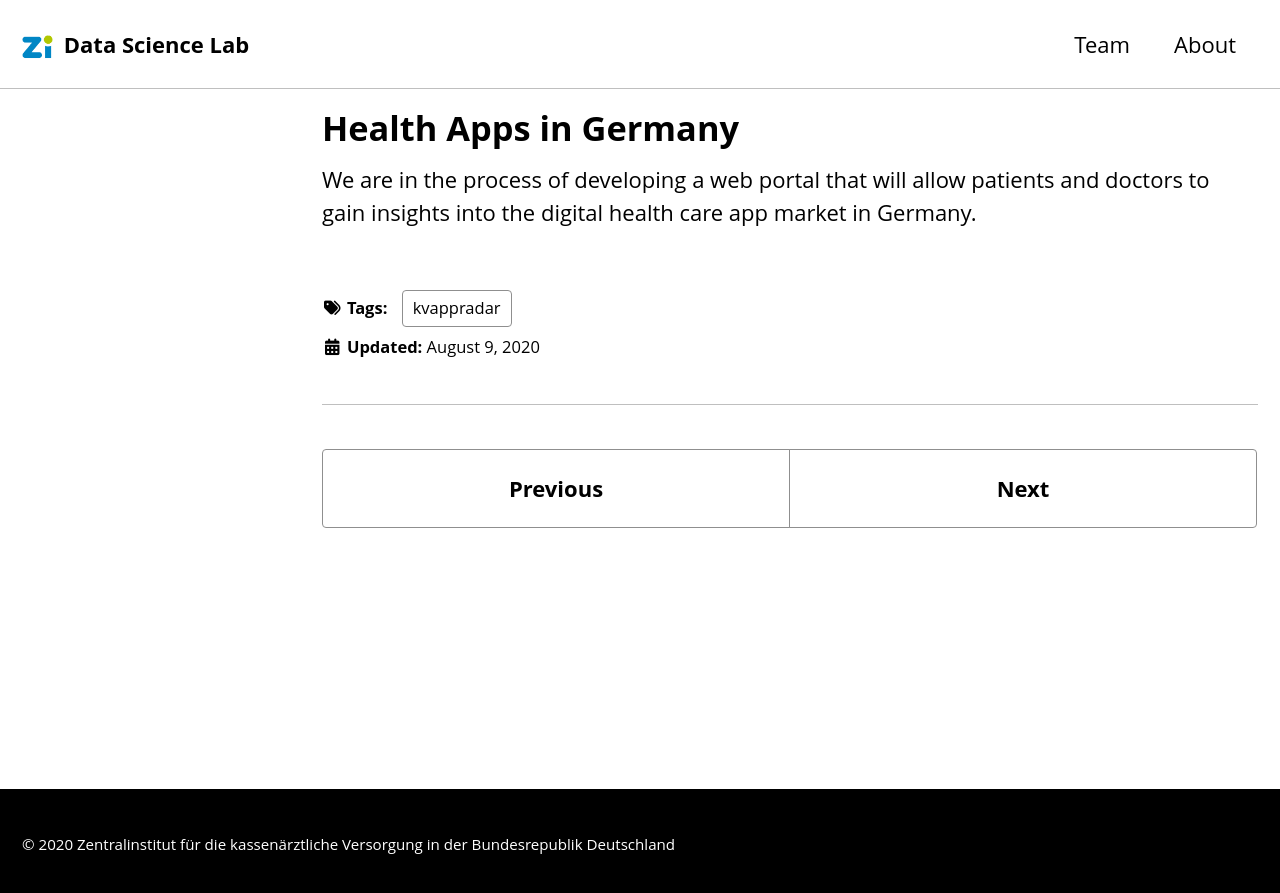
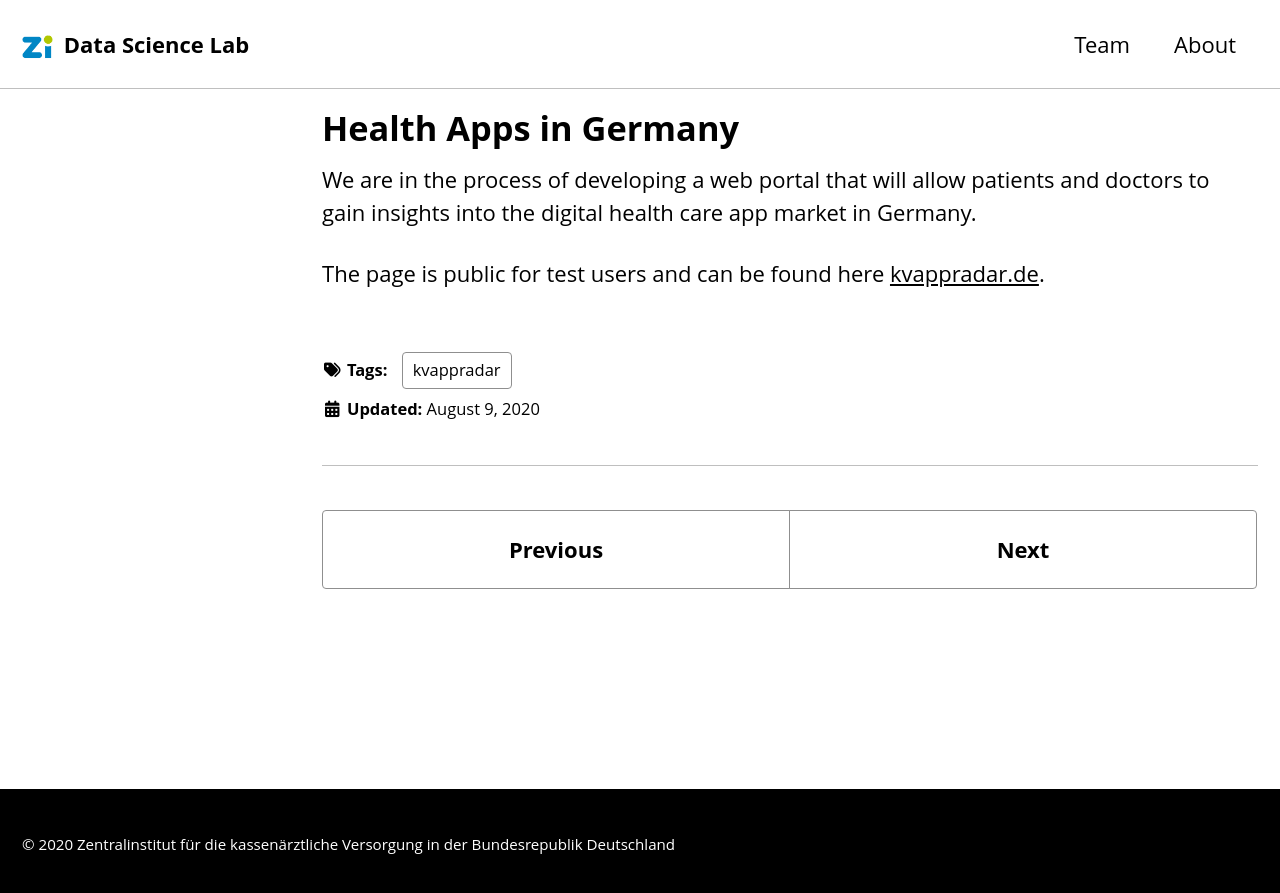
Before and after one commit to zidatalab/zidatalab.github.io, a Jekyll site: the page built from _projects/kvappradar.md, in a window 1280 px wide. Shown: the top 893 px of the page. Built offline with Jekyll 4.4.1, drawn with Linux system fonts in a browser that asks for light colours; cached includes are drawn as plain includes; nearby versions of some CDN libraries.

Commit message:
Update kvappradar.md

```diff
--- a/_projects/kvappradar.md
+++ b/_projects/kvappradar.md
@@ -11,3 +11,5 @@ excerpt: "Overview on Health Apps in Germany for Patients and Doctors"
 
 We are in the process of developing a web portal that will allow patients and doctors to gain insights
 into the digital health care app market in Germany.
+
+The page is public for test users and can be found here [kvappradar.de](kvappradar.de).
```
